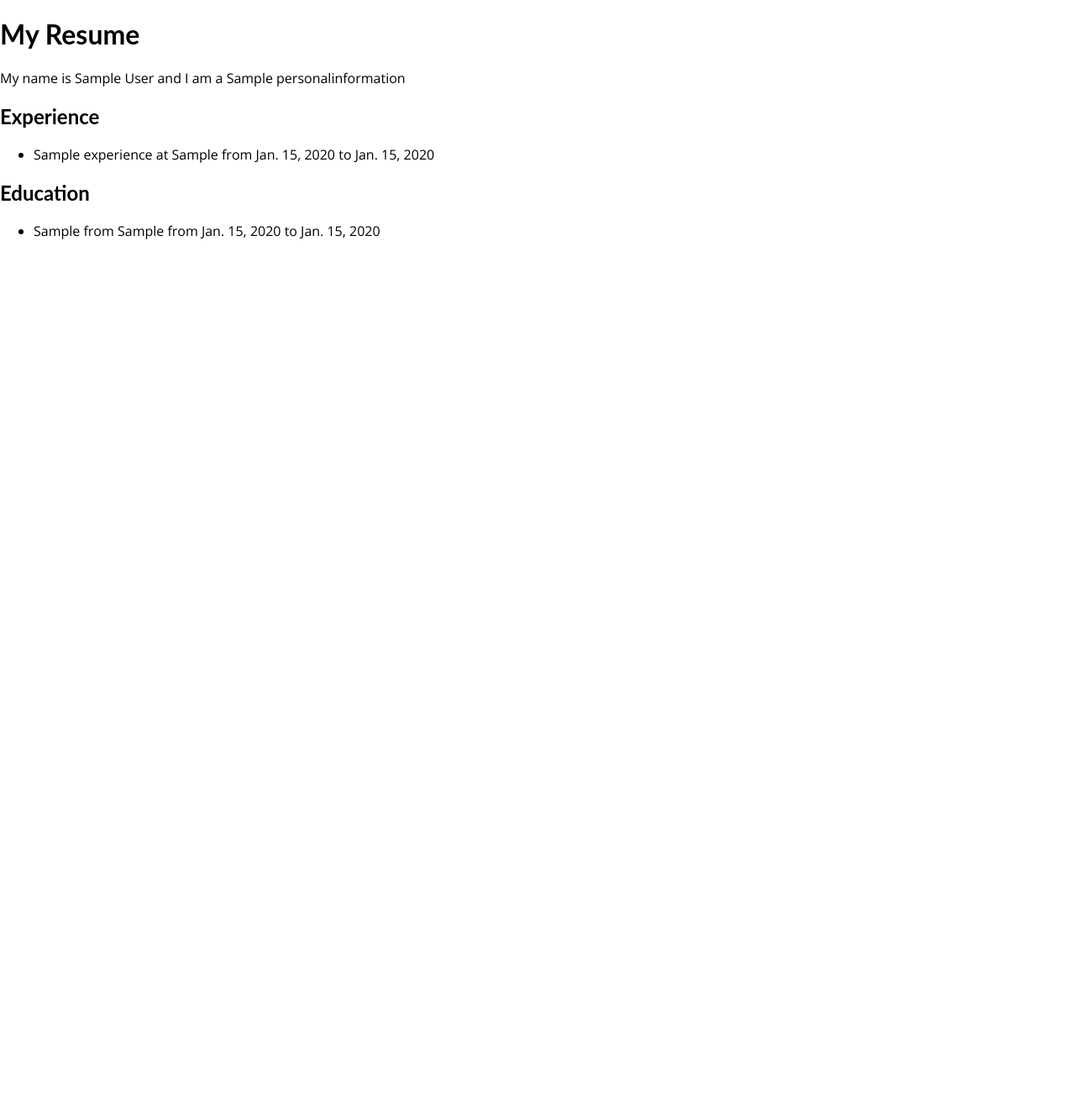
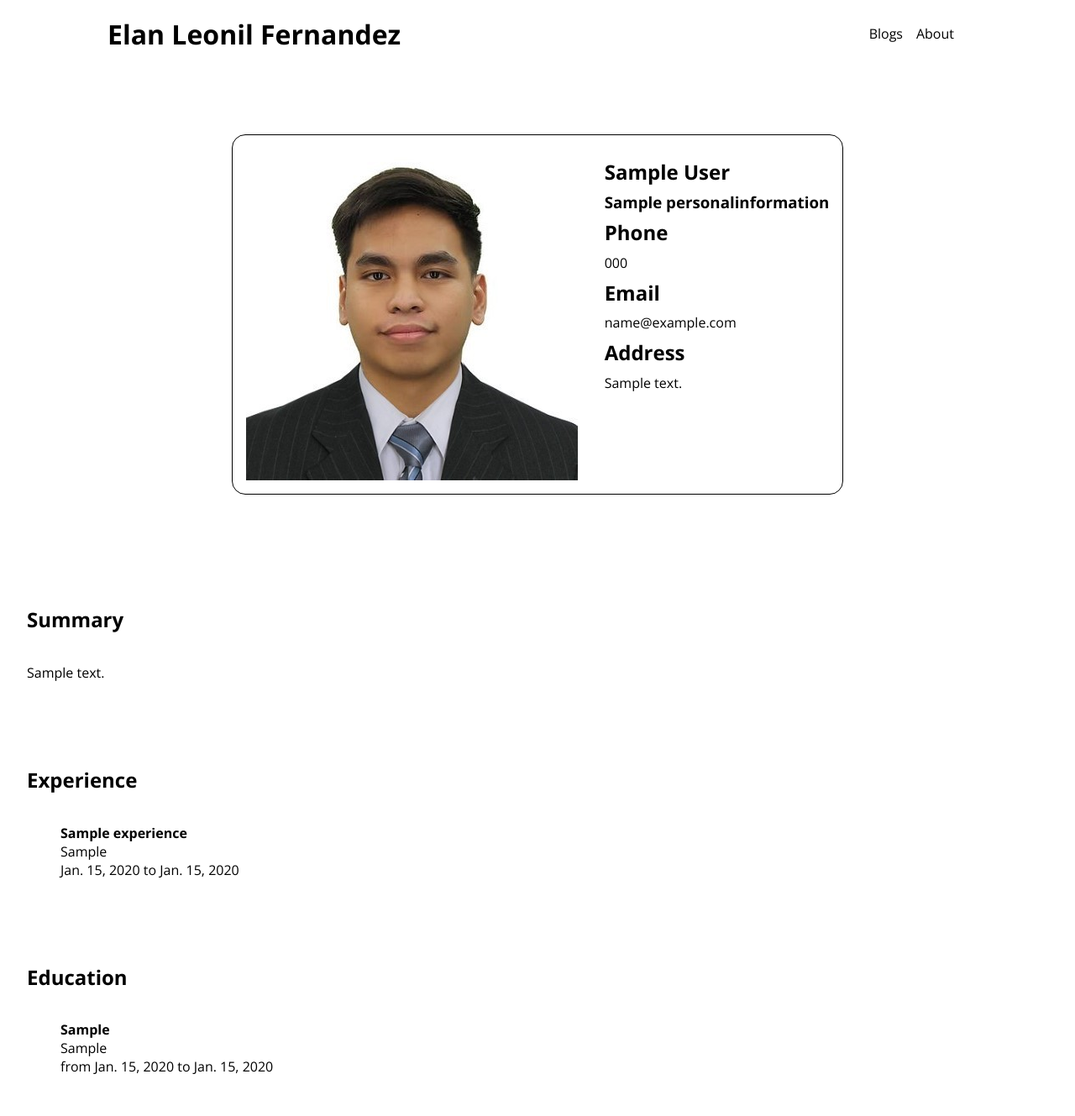
Before and after one commit to elanez/my_resume, a Django app: page / in a window 1280 px wide. Shown: the whole page at 84% size. Before the commit the page ends 285 px from the top, so only its background shows below. Run offline with Django 5.2, Linux system fonts and the light colour scheme; tables that the repository leaves empty hold one stand-in row (values such as "Sample post").

Commit message:
Added base css and html for home page

```diff
--- /dev/null
+++ b/resume/static/resume/index.css
@@ -0,0 +1,25 @@
+ul {
+    list-style: none;
+}
+
+section {
+    margin: 0 auto;
+    padding: 2rem;
+    display: flex;
+    flex-direction: column;
+}
+
+#header header{
+    display: flex;
+    align-items: flex-start;
+    justify-content: center;
+    margin: 3rem auto;
+    border: 1px solid #000;
+    padding: 1rem;
+    border-radius: 1rem;
+}
+
+.personal-info {
+    margin-left: 2rem;
+    line-height: 1rem;
+}
--- a/resume/templates/resume/index.html
+++ b/resume/templates/resume/index.html
@@ -1,24 +1,59 @@
 {% extends "base.html" %}
+{% load static %}
 
 {% block title %}
     My Resume
 {% endblock %}
 
+{% block css_files %}
+    <link rel="stylesheet" href="{% static "resume/index.css" %}" />
+{% endblock %}
+
 {% block content %}
-    <h1>My Resume</h1>
-    <p>My name is {{ personal_info.first_name }} {{ personal_info.last_name }} and I am a {{ personal_info.title }}</p>
+    <section id="header">
+        <header>
+            <img src="{% static "resume/images/formal.jfif" %}" alt="Elan"/>
+            <div class="personal-info">
+                <h1>{{ personal_info.first_name }} {{ personal_info.last_name }}</h1>
+                <h3>{{ personal_info.title }}</h3>
+                <h2>Phone</h2>
+                <p>{{ personal_info.phone_number }}</p>
+                <h2>Email</h2>
+                <p>{{ personal_info.email }}</p>
+                <h2>Address</h2>
+                <p>{{ personal_info.address }}</p>
+            </div>
+        </header>
+    </section>
 
+    <section id="Summary">
+        <h2>Summary</h2>
+        <p>{{ personal_info.summary }}</p>
+    </section>
+
+    <section id="Experience">
         <h2>Experience</h2>
         <ul>
             {% for experience in experiences %}
-            <li>{{ experience.title }} at {{ experience.company }} from {{ experience.start_date }} to {{ experience.end_date }}</li>
+                <li>
+                    <b>{{ experience.title }}</b><br>
+                    {{ experience.company }} <br>
+                    {{ experience.start_date }} {% if experience.end_date  %} to {{ experience.end_date }} {% endif %}
+                </li>
             {% endfor %}
         </ul>
+    </section>
 
+    <section id="Education">
         <h2>Education</h2>
         <ul>
             {% for education in educations %}
-            <li>{{ education.degree }}  from {{ education.institution }} from {{ education.start_date }} to {{ education.end_date }}</li>
+                <li>
+                    <b>{{ education.degree }}</b><br>
+                    {{ education.institution }}<br>
+                    from {{ education.start_date }} {% if education.end_date  %} to {{ education.end_date }} {% endif %}
+                </li>
             {% endfor %}
         </ul>
+    </section>
 {% endblock %}
--- a/static/app.css
+++ b/static/app.css
@@ -10,9 +10,41 @@ body {
     margin: 0;
 }
 
-h1,
-h2,
+/* p {
+    font-size: 1rem;
+}
+
+h1 {
+    font-size: 1.5rem;
+}
+
+h2 {
+    font-size: 1.25rem;
+}
+
 h3 {
-    font-family: 'Lato', sans-serif;
-    font-weight: bold;
+    font-size: 1.125rem;
+} */
+
+#main-navigation {
+    width: 100%;
+    height: 5rem;
+    display: flex;
+    justify-content: space-between;
+    align-items: center;
+    padding: 0 10%;
+  }
+
+  #main-navigation a{
+    text-decoration: none;
+    color: #000;
+  }
+
+#main-navigation ul {
+    display: flex;
+    list-style: none;
 }
+
+#main-navigation ul li {
+    margin-right: 1rem;
+}
--- a/templates/base.html
+++ b/templates/base.html
@@ -13,6 +13,15 @@
     {% block css_files %}{% endblock %}
 </head>
 <body>
+    <header id="main-navigation">
+        <h1><a href="">Elan Leonil Fernandez</a></h1>
+        <nav>
+            <ul>
+                <li><a href="">Blogs</a></li>
+                <li><a href="">About</a></li>
+            </ul>
+        </nav>
+    </header>
     {% block content %}
     {% endblock %}
 </body>
```
Also changed, not shown: resume/static/resume/images/formal.jfif (added). Lines whose indentation alone changed are shown as unchanged.
